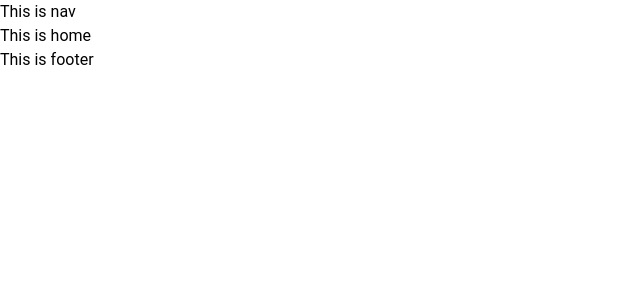
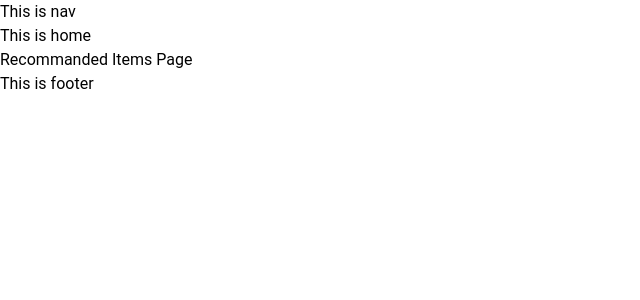
Before and after one commit to Mahabub175/EasyBuy-Client, a React (Vite) app: page / in a window 1280 px wide. Shown: the top 300 px of the page, without its empty margins (0-640 px from the left). Built offline with nearby package versions, Linux system fonts and the light colour scheme.

Commit message:
created file

```diff
--- /dev/null
+++ b/src/Pages/Home/ExtraService/ExtraService.jsx
@@ -0,0 +1,11 @@
+import React from 'react';
+
+const ExtraService = () => {
+    return (
+        <div>
+            Extra Service Page
+        </div>
+    );
+};
+
+export default ExtraService;
--- a/src/Pages/Home/Home.jsx
+++ b/src/Pages/Home/Home.jsx
@@ -1,5 +1,12 @@
+import RecommandedItems from "./RecommandedItems/RecommandedItems";
+
 const Home = () => {
-  return <div>This is home</div>;
+  return <div>
+
+    This is home
+    <RecommandedItems></RecommandedItems>
+
+  </div>;
 };
 
 export default Home;
--- /dev/null
+++ b/src/Pages/Home/RecommandedItems/RecommandedItems.jsx
@@ -0,0 +1,11 @@
+import React from 'react';
+
+const RecommandedItems = () => {
+    return (
+        <div>
+            Recommanded Items Page
+        </div>
+    );
+};
+
+export default RecommandedItems;
--- /dev/null
+++ b/src/Pages/Home/SubscribeField/SubscribeField.jsx
@@ -0,0 +1,11 @@
+import React from 'react';
+
+const SubscribeField = () => {
+    return (
+        <div>
+            Subcribe Field Page
+        </div>
+    );
+};
+
+export default SubscribeField;
--- /dev/null
+++ b/src/Pages/Home/SuppliersRegion/SuppliersRegion.jsx
@@ -0,0 +1,11 @@
+import React from 'react';
+
+const SuppliersRegion = () => {
+    return (
+        <div>
+            Suppliers Region Page
+        </div>
+    );
+};
+
+export default SuppliersRegion;
```
Also changed, not shown: 1 other file (tests, documents, lock files or other folders).
